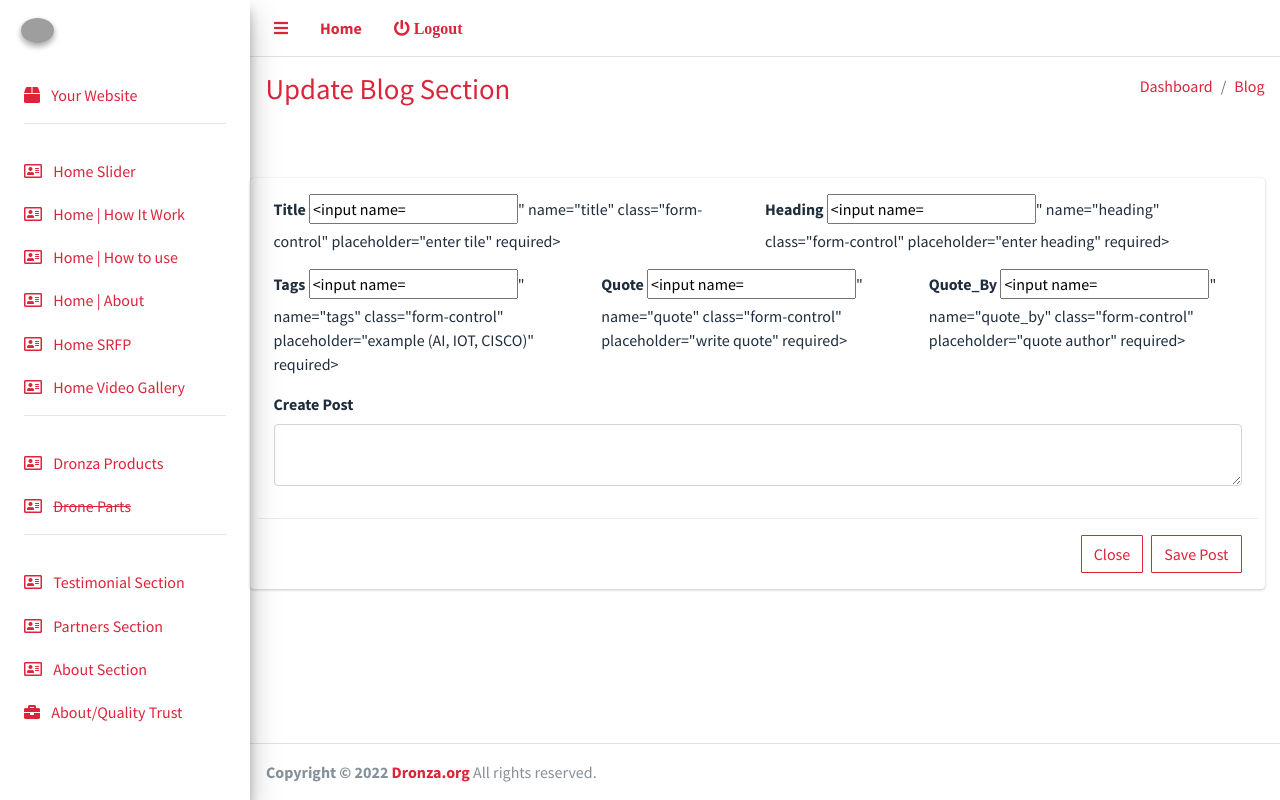
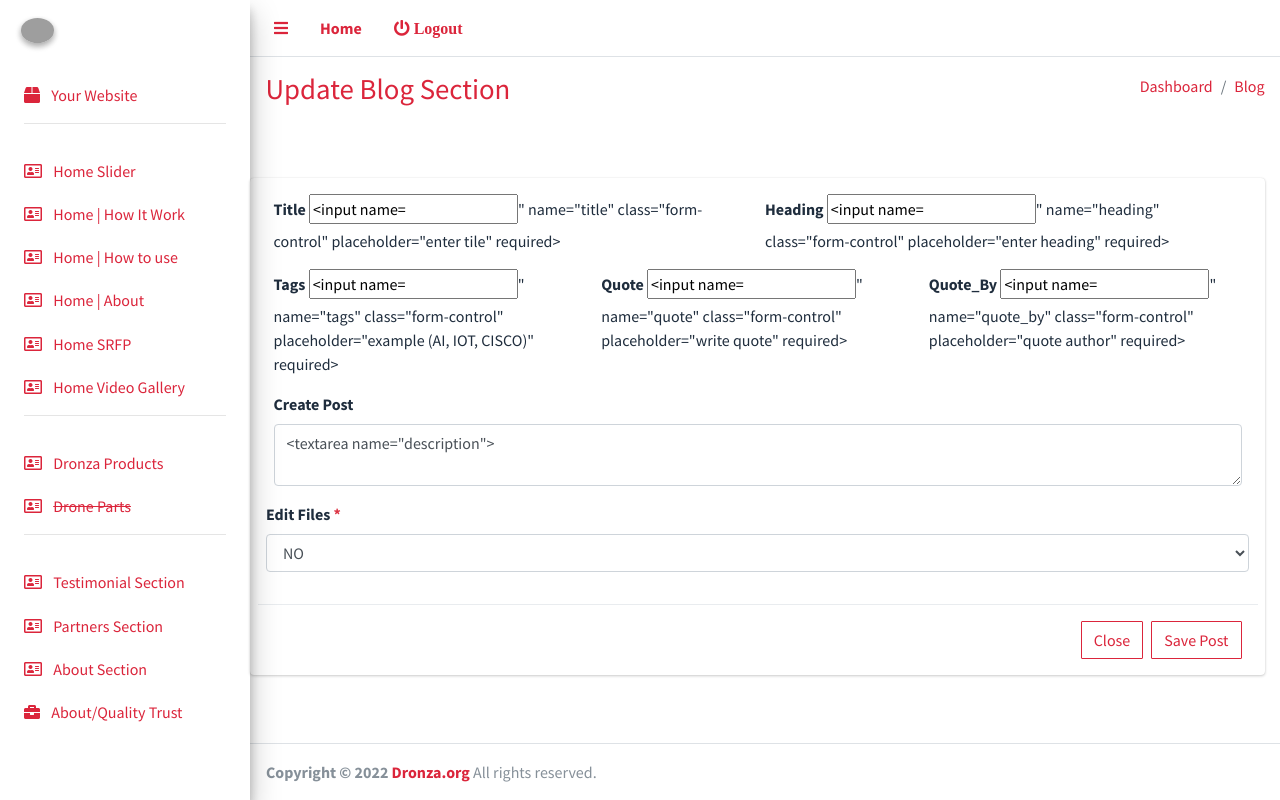
Before and after one commit to Sohaib-Aslamm/dronza, a Django app: template dronzaPanel/templates/Update/updateBlog.html in a window 1280 px wide. Run offline with Django 3.2, Linux system fonts and the light colour scheme; the template is opened without the code that fills it, so the values that code supplies are empty, except form fields; tables that the repository leaves empty hold one stand-in row (values such as "Sample post"); form fields are guessed from the names that the template uses; some libraries are stand-ins or nearby versions; grey boxes are pictures that could not be loaded.

Commit message:
blog href changes for recent post and edit blog icon changes

```diff
--- a/dronzaPanel/templates/Update/updateBlog.html
+++ b/dronzaPanel/templates/Update/updateBlog.html
@@ -68,8 +68,25 @@
             <div class="row mb-3">
                   <div class="col-12">
                     <label>Create Post</label><br>
-                    <textarea class="form-control" name="editor1"></textarea>
+                    <textarea class="form-control" name="editor1">{{ form.description }}</textarea>
                 </div>
+            </div>
+
+            <div class="row mb-3">
+                         <label>Edit Files <span class="text-danger">*</span></label>
+                         <select class="form-control" name="edit_file" id="editFiles1">
+                             <option value="False">NO</option>
+                             <option value="True">YES</option>
+
+                         </select>
+
+                    <div id="editFiles">
+                      <div class="row mt-4 container">
+                         <label>Edit Files:</label>
+                         <input type="file" class="form-control"  name="icon">
+                      </div>
+                    </div>
+
             </div>
 
       </div>
--- a/dronzaPanel/views.py
+++ b/dronzaPanel/views.py
@@ -756,12 +756,15 @@
 
         UpdateForm = userBlog.objects.get(sNo=id)
         if request.method == 'POST':
+            file_data = request.POST.get('edit_file')
             UpdateForm.title = request.POST.get('title')
             UpdateForm.heading = request.POST.get('heading')
             UpdateForm.tags = request.POST.get('tags')
             UpdateForm.quote = request.POST.get('quote')
             UpdateForm.quote_by = request.POST.get('quote_by')
             UpdateForm.description = request.POST.get('editor1')
+            if not file_data == 'False':
+                UpdateForm.Icon = request.FILES['icon']
             UpdateForm.save()
             return HttpResponseRedirect('/adminblog')
 
```
Also changed, not shown: home/templates/Blog.html (+7 -4 lines).
